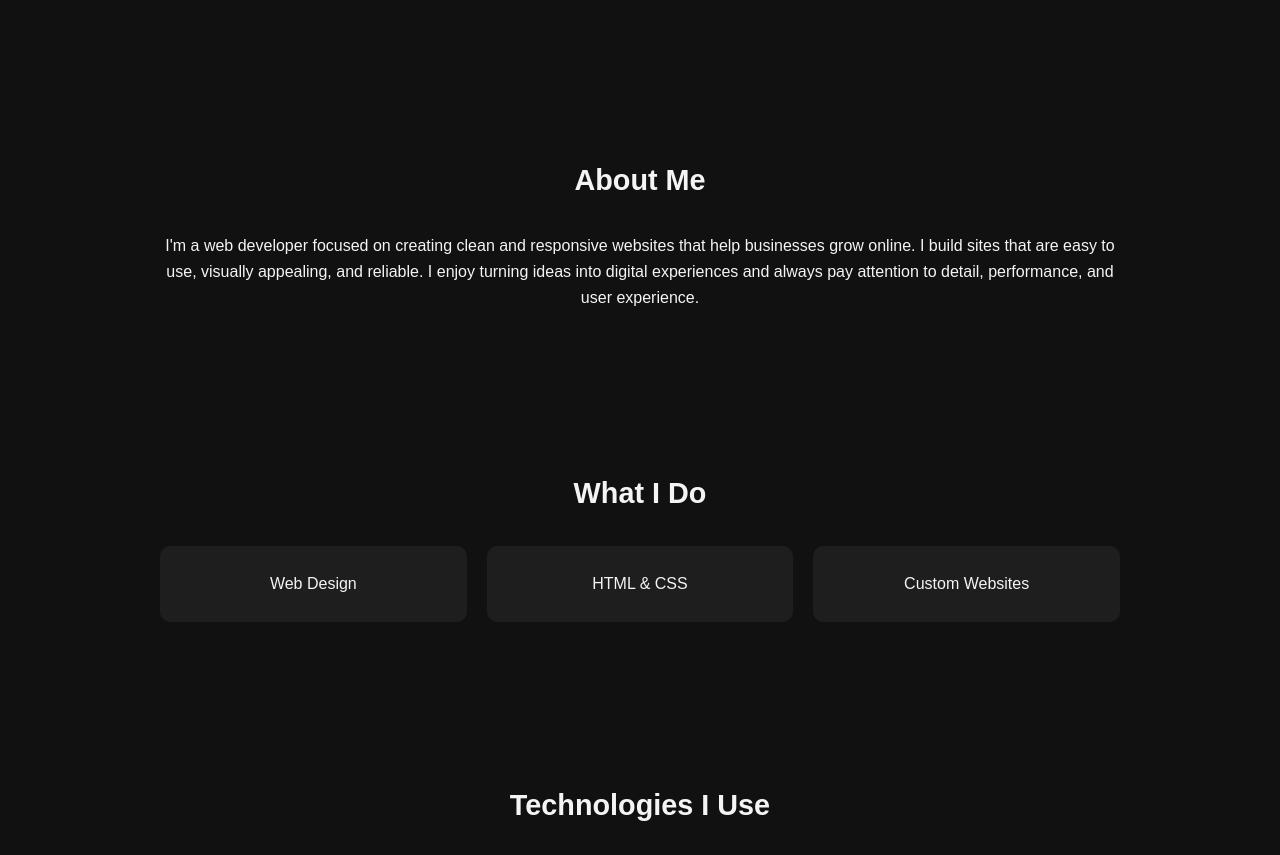
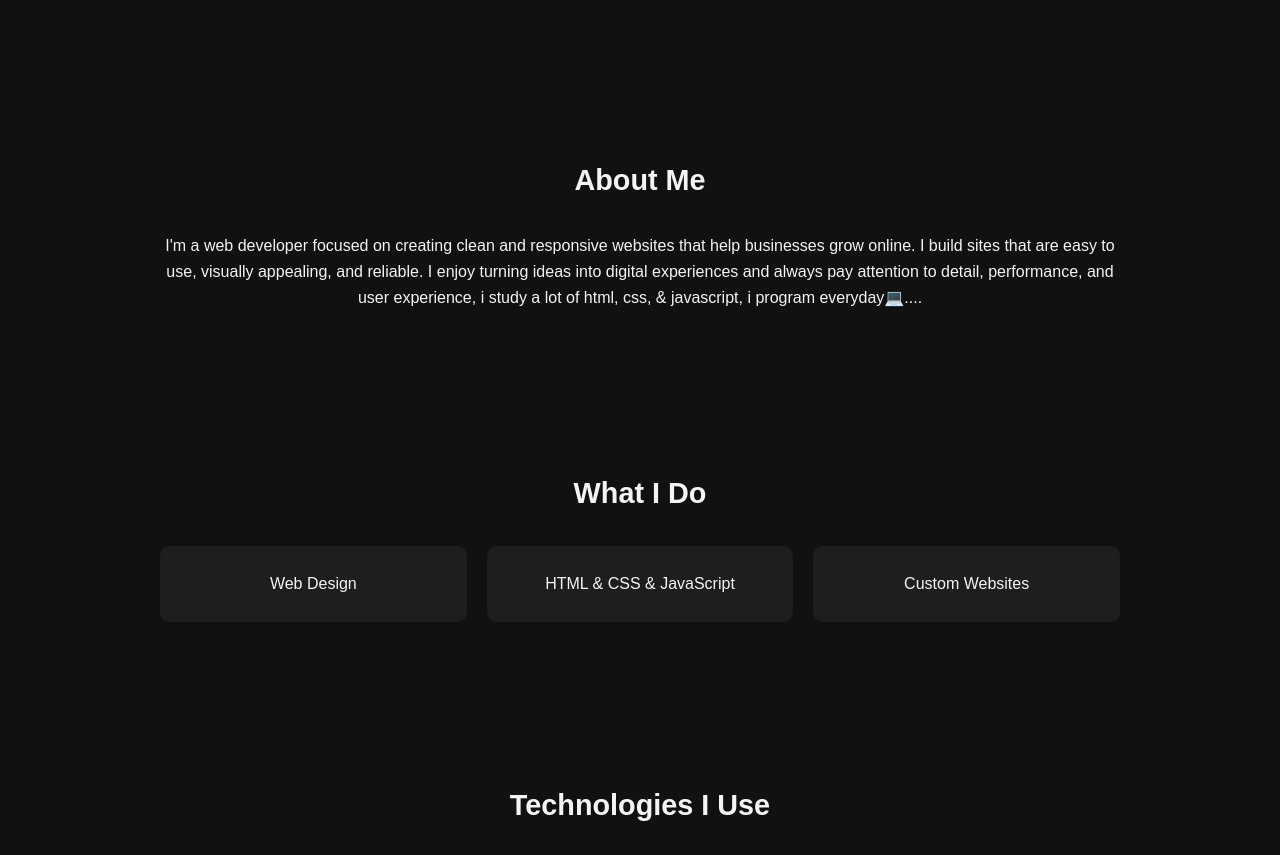
Before and after one commit to cwebdeveloper/-, a plain HTML site: page index.html in a window 1280 px wide. Shown: the part 232-1087 px from the top of the page. Drawn offline with Linux system fonts and the light colour scheme.

Commit message:
Add files via upload

```diff
--- a/index.html
+++ b/index.html
@@ -54,7 +54,7 @@ section h2 { text-align:center; margin-bottom:30px; font-size:1.8rem; }
 
 /* SKILLS */
 .skill h3 { margin-bottom:10px; }
-.skill .bar { height:10px; background:#ccc; border-radius:5px; overflow:hidden; }
+.skill .bar { height:10px; background: #ccc; border-radius:5px; overflow:hidden; }
 .skill .progress { height:100%; width:0; background:var(--accent); transition: width 1s ease; border-radius:5px; }
 
 /* CONTACT FORM */
@@ -127,7 +127,7 @@ section h2 { text-align:center; margin-bottom:30px; font-size:1.8rem; }
   <p style="text-align:center;">
     I'm a web developer focused on creating clean and responsive websites that help businesses grow online.
     I build sites that are easy to use, visually appealing, and reliable. I enjoy turning ideas into digital experiences
-    and always pay attention to detail, performance, and user experience.
+    and always pay attention to detail, performance, and user experience, i study a lot of html, css, & javascript, i program everyday💻....
   </p>
 </section>
 
@@ -136,7 +136,7 @@ section h2 { text-align:center; margin-bottom:30px; font-size:1.8rem; }
   <h2>What I Do</h2>
   <div class="cards">
     <div class="card">Web Design</div>
-    <div class="card">HTML & CSS</div>
+    <div class="card">HTML & CSS & JavaScript</div>
     <div class="card">Custom Websites</div>
   </div>
 </section>
```
